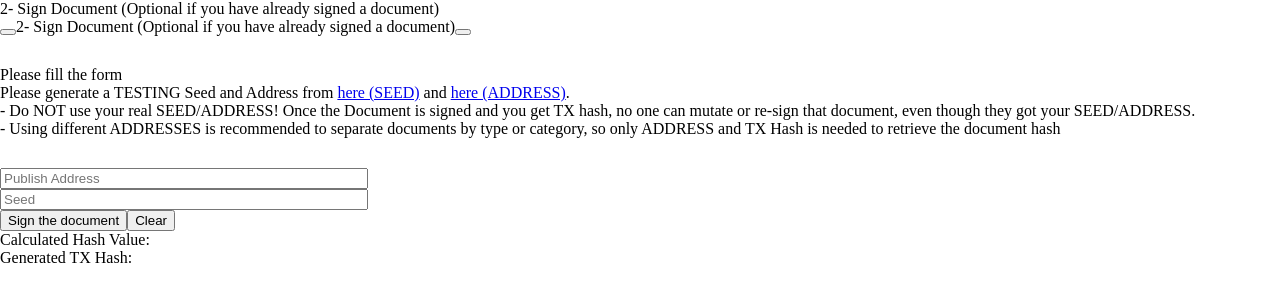
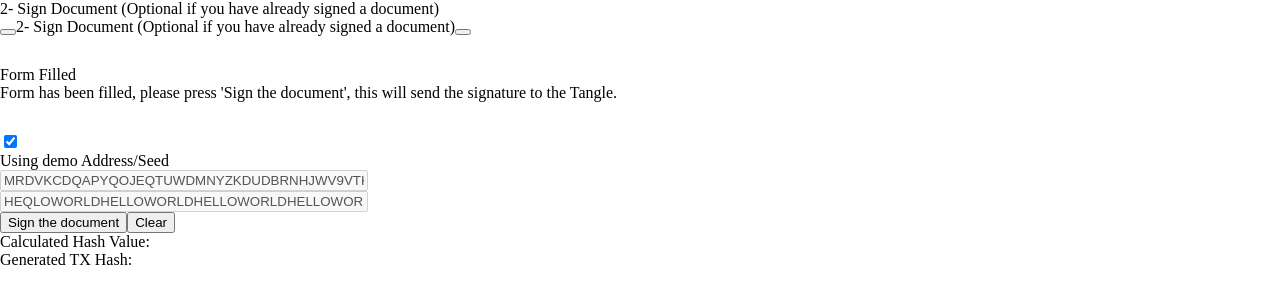
Before and after one commit to iotaledger/poc-document-immutable-blueprint, a React (Create React App) app: page /sign in a window 1280 px wide. Shown: the top 304 px of the page. Built offline with nearby package versions, Linux system fonts and the light colour scheme.

Commit message:
added default Seed Address

```diff
--- a/src/App.js
+++ b/src/App.js
@@ -8,6 +8,7 @@ import DocumentVerification from './partials/DocumentVerification'
 import GeneralParams from './partials/GeneralParams'
 import Header from './partials/header'
 import Loading from './partials/Loading'
+import { dSeed, dAddress } from './partials/defaults'
 
 const styles = {width: '360px'}
 
@@ -20,8 +21,8 @@ class App extends Component {
     super(props)
     this.state = {
       pathname: window.location.pathname,
-      pubSeed: '',
-      pubAddress: '',
+      pubSeed: dSeed,
+      pubAddress: dAddress,
       pageTitle: 'No Title?',
       file: null,
       transactionHash: '',
--- a/src/partials/DocumentSignature.js
+++ b/src/partials/DocumentSignature.js
@@ -1,5 +1,6 @@
 import React, { Component } from 'react';
 import { verify, hash, publish } from 'signature-validation-tool'
+import { dSeed, dAddress } from './defaults'
 // import nodes from './nodes'
 // import DropDown from './Dropdown'
 
@@ -13,10 +14,12 @@ class App extends Component {
   constructor(props) {
     super(props)
     this.state = {
-
+      useDefault: true
     }
-    // this.handleFileSet = this.handleFileSet.bind(this)
-    // this.verify = this.verify.bind(this)
+    this.handleCheckbox = this.handleCheckbox.bind(this)
+  }
+  handleCheckbox(e) {
+    this.setState({ useDefault:  e.target.checked })
   }
   render() {
     let isFormFilled = (this.props.pubAddress!='' && this.props.pubSeed!='')
@@ -40,6 +43,8 @@ class App extends Component {
       text = <div className="message-box--content">{`Form has been filled, please press 'Sign the document', this will send the signature to the Tangle.`}</div>
     }
     return(<div>
+
+
       <div style={{ margin: '30px 0'}} className="button-container button-container__center">
          <div className="button-container button-container__center">
              <div className={`message-box ${cssClass}`} >
@@ -51,14 +56,25 @@ class App extends Component {
              </div>
          </div>
       </div>
+
+      <div className="button-container button-container__center">
+          <div className="checkbox">
+            <div className="checkbox-border">
+              <input type="checkbox" checked={this.state.useDefault} onClick={this.handleCheckbox}/>
+            </div>
+            <label>Using demo Address/Seed</label>
+          </div>
+      </div>
+
       <div className="button-container button-container__center">
         <input className="button button--secondary"
                type="text"
                id="input"
                name="pubAddress"
                style={styles}
+               disabled={this.state.useDefault}
                placeholder="Publish Address"
-               value={this.props.pubAddress}
+               value={this.state.useDefault? dAddress : this.props.pubAddress}
                onChange={this.props.handleInputTextChange}
         />
       </div>
@@ -68,8 +84,9 @@ class App extends Component {
                id="input"
                name="pubSeed"
                style={styles}
+               disabled={this.state.useDefault}
                placeholder="Seed"
-               value={this.props.pubSeed}
+               value={this.state.useDefault? dSeed : this.props.pubSeed}
                onChange={this.props.handleInputTextChange}
         />
       </div>
--- /dev/null
+++ b/src/partials/defaults.js
@@ -0,0 +1,7 @@
+const dSeed = 'HEQLOWORLDHELLOWORLDHELLOWORLDHELLOWORLDHELLOWORLDHELLOWORLDHELLOWORLDHELLOWORL9D'
+const dAddress = 'MRDVKCDQAPYQOJEQTUWDMNYZKDUDBRNHJWV9VTKTCUUYQICLPFBETMYYVKEPFCXZE9EJZHFUWJZVEWUCWSGDUVMOYD'
+
+export {
+  dSeed,
+  dAddress
+}
```
